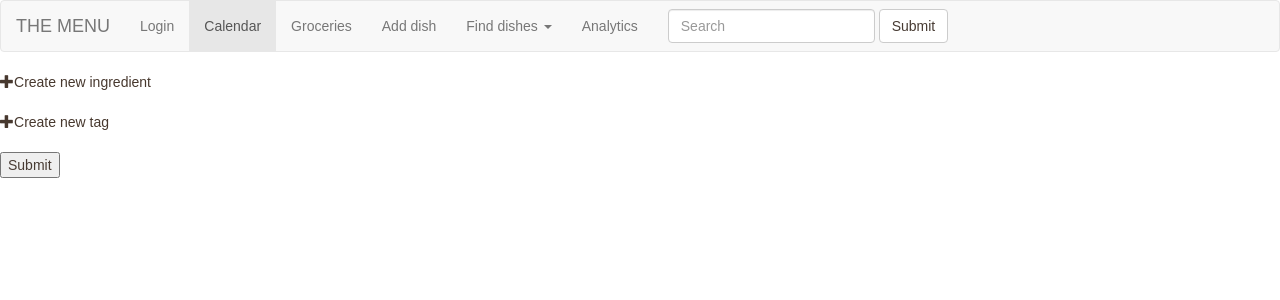
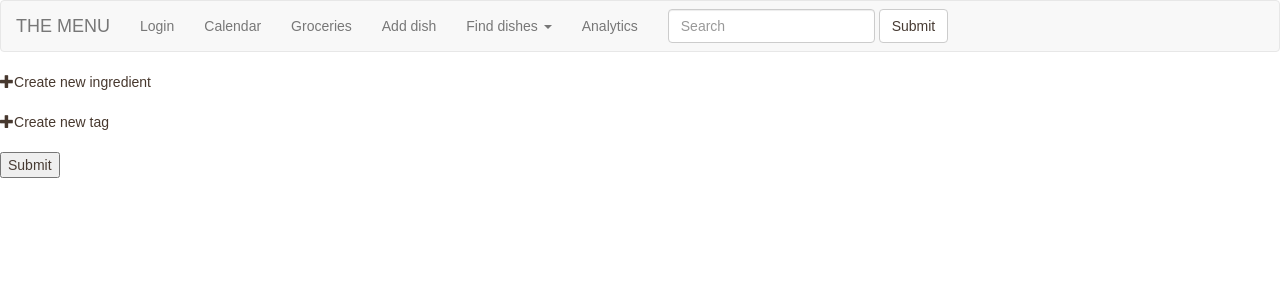
Before and after one commit to softmox/themenu, a Django app: template themenu/templates/themenu/dish_form.html in a window 1280 px wide. Shown: the top 300 px of the page. Run offline with Django 3.2, Linux system fonts and the light colour scheme; the template is opened without the code that fills it, so the values that code supplies are empty; some libraries are stand-ins or nearby versions; some web fonts are replaced.

Commit message:
+ update navbar classes

```diff
--- a/themenu/templates/themenu/header.html
+++ b/themenu/templates/themenu/header.html
@@ -20,9 +20,9 @@
         {% else %}
           <li><a href="{% url 'login' %}">Login</a></li>
         {% endif %}
-        <li class="active"><a href="{% url 'index' %}">Calendar <span class="sr-only">(current)</span></a></li>
+        <li><a href="{% url 'index' %}">Calendar <span class="sr-only">(current)</span></a></li>
         <li><a href="{% url 'grocery-list' %}">Groceries</a></li>
-        <li><a href="{% url 'dish-create' %}" class='disabled'>Add dish</a></li>
+        <li><a href="{% url 'dish-create' %}">Add dish</a></li>
         <li class="dropdown">
           <a href="#" class="dropdown-toggle" data-toggle="dropdown" role="button" aria-haspopup="true" aria-expanded="false">Find dishes <span class="caret"></span></a>
           <ul class="dropdown-menu">
```
